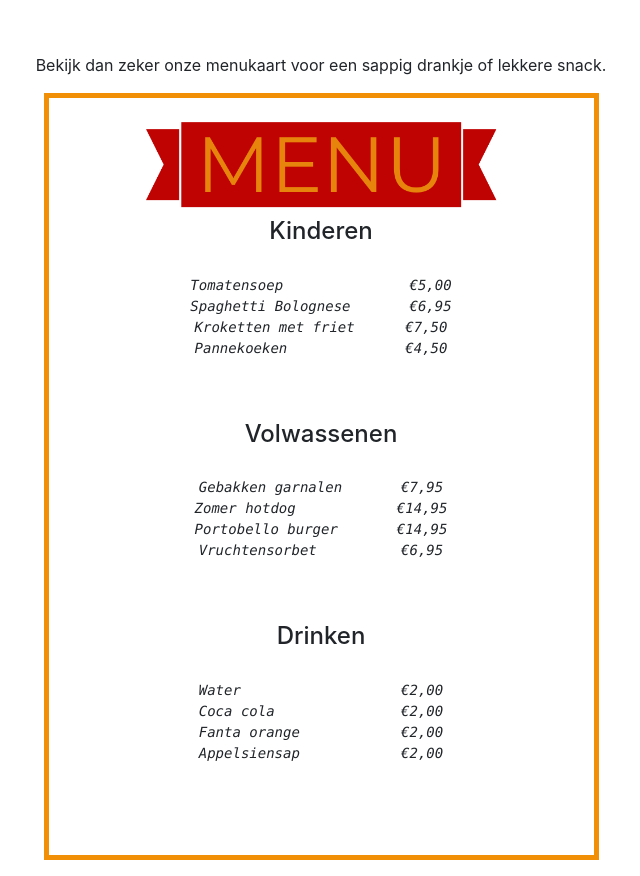
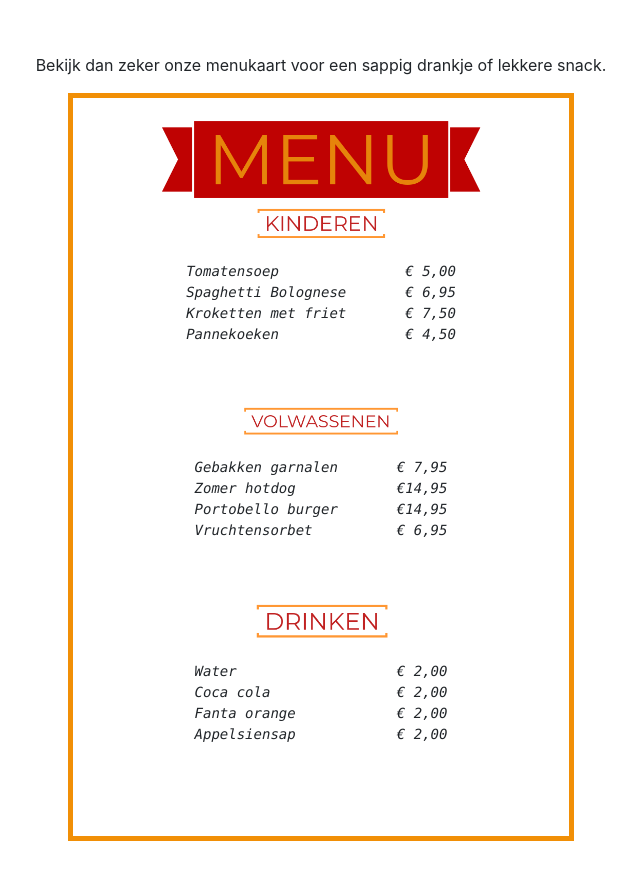
Before and after one commit to ParwanySoman/Ravotter, a plain HTML site: page index.html in a window 1280 px wide. Shown: the part 51-927 px from the top of the page, without its empty margins (319-959 px from the left). Drawn offline with nearby package versions, Linux system fonts and the light colour scheme.

Commit message:
Added 3 more pictures

```diff
--- a/index.html
+++ b/index.html
@@ -24,61 +24,59 @@
 </head>
 <body>
 
-	<div class="container text-center">
+	<div class="container text-center ">
 		<h1> Heb je honger? </h1> <br/> <br/>
 		<p> Bekijk dan zeker onze menukaart voor een sappig drankje of lekkere snack.</p>
 
 
 
 
-
+		<div style="overflow-x:auto;">
 		<table class="table table-borderless" align="center" id="table" >
 
-				<tr>
+				<tr class="kinderen">
 					<td>
 						<img src="menu.png"  height="80%" width="80%" style="float:center;">
 
-							<h4>
-								Kinderen
-							</h4>
+							<img src="kinderen.png" width="40%">
 							<pre> <i>
-Tomatensoep		  €5,00
-Spaghetti Bolognese	  €6,95
-Kroketten met friet      €7,50
-Pannekoeken		 €4,50
+Tomatensoep		  € 5,00
+Spaghetti Bolognese	  € 6,95
+Kroketten met friet       € 7,50
+Pannekoeken		  € 4,50
 							</i></pre>
 					</td>
 				</tr>
 				<tr>
 					<td>
-						<h4>
-							Volwassenen
-						</h4>
+						<img src="volwassenen.png" width="40%">
 						<pre><i>
- Gebakken garnalen	 €7,95
-Zomer hotdog		€14,95
+ Gebakken garnalen	 € 7,95
+Zomer hotdog 	 	€14,95
 Portobello burger	€14,95
-Vruchtensorbet		€6,95
+Vruchtensorbet		€ 6,95
 						</i></pre>
 					</td>
 				</tr>
 				<tr>
 					<td>
-						<h4>
-							Drinken
-						</h4>
+						<img src="drinken.png" width="40%">
 						<pre>
 						<i>
-Water 			€2,00
-Coca cola 		€2,00
-Fanta orange		€2,00
-Appelsiensap		€2,00
+Water 			€ 2,00
+Coca cola 		€ 2,00
+Fanta orange		€ 2,00
+Appelsiensap		€ 2,00
 
 						</i>
 						</pre>
 					</td>
 				</tr>
+
+
 		</table>
+		</div>
+
 	</div>
 
 
--- a/stylesheet.css
+++ b/stylesheet.css
@@ -11,14 +11,8 @@
 
 	align-self: center;
 	border: 5px solid #F18F06;
-	width: 50%;
-
-		}
+	width: 30%;
 
 
 
- li {
-
- 	text-align: center;
-
- 	}
+		}
```
Also changed, not shown: drinken.png (added), kinderen.png (added), volwassenen.png (added).
